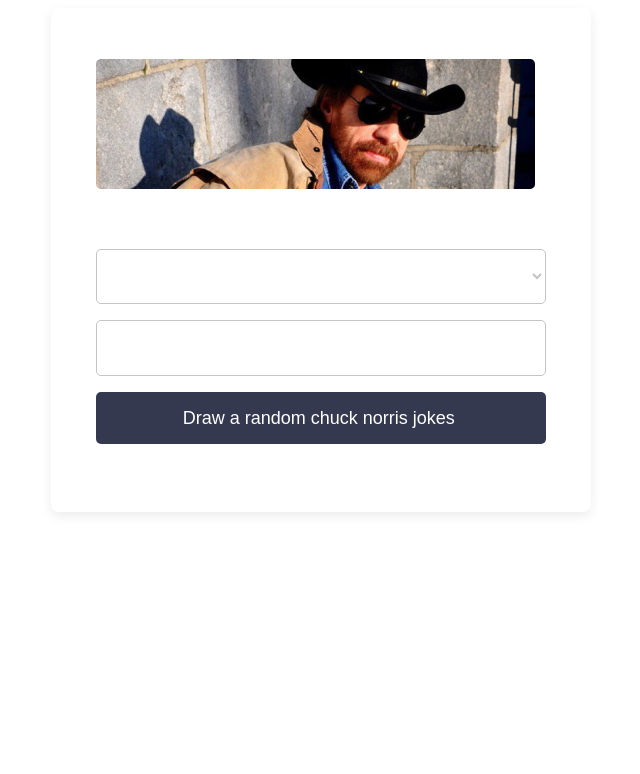
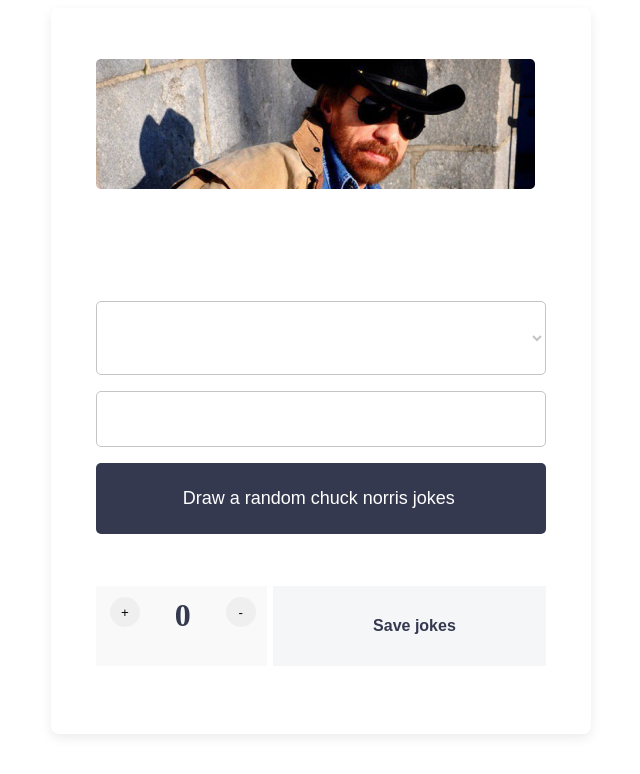
Before and after one commit to Ny-Rianala/chuck-norris-jokes, a React (Create React App) app: page / in a window 1280 px wide. Shown: the top 774 px of the page, without its empty margins (357-997 px from the left). Built offline with nearby package versions, Linux system fonts and the light colour scheme; no server answers.

Commit message:
adds buttons
adds increment and decrement buttons

adds a save button

```diff
--- a/src/Pages/Homepage.js
+++ b/src/Pages/Homepage.js
@@ -3,20 +3,16 @@
 // import { useParams } from 'react-router-dom'
 
 const API = 'http://api.icndb.com/jokes/random?limitTo=[nerdy,explicit]'
-// const API_BY_NAME =
-//   'http://api.icndb.com/jokes/random?firstName=John&lastName=Doe'
 
 const getImpersonatedJokeUrl = (firstName = '', lastName = '') => {
   return `http://api.icndb.com/jokes/random?firstName=${firstName}&lastName=${lastName}`
 }
 
-console.log(getImpersonatedJokeUrl)
-
 function Homepage() {
   const [randomJokes, setRandomJokes] = useState([])
+  const [nameForImpersonation, setNameForImpersonation] = useState('')
   // const [selectedValue, setSelectedValue] = useState(randomJokes[0])
   // const [categories, setCategories] = useState([])
-  const [nameForImpersonation, setNameForImpersonation] = useState('')
 
   const getRandomJokes = async () => {
     let url = API
@@ -32,15 +28,6 @@
     console.log(listOfJokes.value)
     setRandomJokes(listOfJokes.value)
   }
-
-  // const getCategories = async () => {
-  //   const res = await fetch(API_BY_NAME)
-  //   const listOfCategories = await res.json()
-  //   console.log(listOfCategories)
-  //   setSelectedValue(listOfCategories)
-  // }
-
-  // const [selectedCategory, setSelectedCategory] = useState(randomJokes)
 
   useEffect(() => {
     getRandomJokes()
@@ -68,7 +55,6 @@
   const handleSelectionChange = (e) => {
     //  to do category changes
   }
-  // console.log(handleChange)
 
   return (
     <div>
@@ -90,6 +76,14 @@
         <button onClick={getRandomJokes} className='button'>
           Draw a random chuck norris jokes
         </button>
+        <div className='buttonContainer'>
+          <div className='counterButton'>
+            <button>+</button>
+            <h1 className='count'>0</h1>
+            <button>-</button>
+          </div>
+          <button className='saveButton'>Save jokes</button>
+        </div>
       </div>
     </div>
   )
--- a/src/index.css
+++ b/src/index.css
@@ -29,7 +29,7 @@
   font-weight: 600;
   font-style: italic;
   margin: 0;
-  padding-bottom: ;
+  padding-bottom: 52px;
 }
 
 .selectStyle {
@@ -46,10 +46,10 @@
 
 .input {
   background-color: #ffff;
-  padding-top: 16px;
+  padding-top: 25px;
   padding-left: 40px;
   padding-bottom: 12px;
-  padding-right: 40px;
+  padding-right: 25px;
   border: solid 1px #c4c4c4;
   font-family: Inter;
   font-size: 16px;
@@ -65,9 +65,9 @@
 }
 
 .option {
-  padding-top: 16px;
+  padding-top: 25px;
   padding-left: 20px;
-  padding-bottom: 15px;
+  padding-bottom: 25px;
   padding-right: 209px;
   border: solid 1px #c4c4c4;
   font-family: Inter;
@@ -88,14 +88,60 @@
 .button {
   background-color: #34394f;
   border: none;
-  padding-top: 16px;
+  padding-top: 25px;
   padding-left: 16px;
-  padding-bottom: 15px;
+  padding-bottom: 25px;
   padding-right: 20px;
   color: white;
   font-size: 18px;
   cursor: pointer;
   border-radius: 5px;
+}
+
+.buttonContainer {
+  display: flex;
+  flex-direction: row;
+  justify-content: space-between;
+  padding-top: 52px;
+}
+
+.counterButton {
+  display: flex;
+  flex-direction: row;
+  justify-content: space-between;
+  padding-top: 11px;
+  padding-left: 14px;
+  padding-bottom: 11px;
+  padding-right: 11px;
+  background-color: #f9f9f9;
+  width: 146px;
+  height: 58px;
+}
+
+.count {
+  margin: 0;
+  color: #34394f;
+}
+
+.saveButton {
+  padding-top: 11px;
+  padding-left: 100px;
+  padding-bottom: 11px;
+  padding-right: 90px;
+  border: none;
+  background-color: #f5f6f8;
+  color: #34394f;
+  font-size: 16px;
+  font-weight: 600;
+}
+
+.counterButton button {
+  border: none;
+  /* background-color: none; */
+  width: 30px;
+  height: 30px;
+  border-radius: 50%;
+  border-color: #34394f;
 }
 
 @media (min-width: 1000px) {
```
